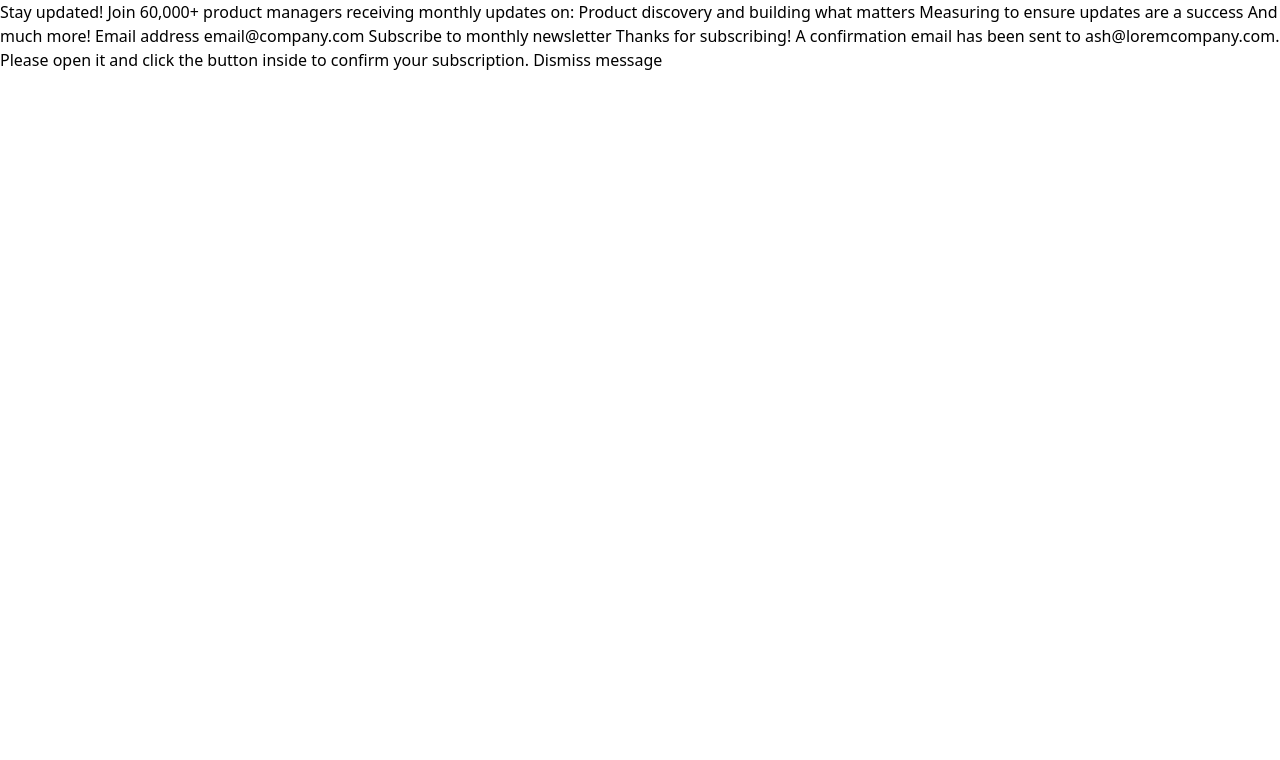
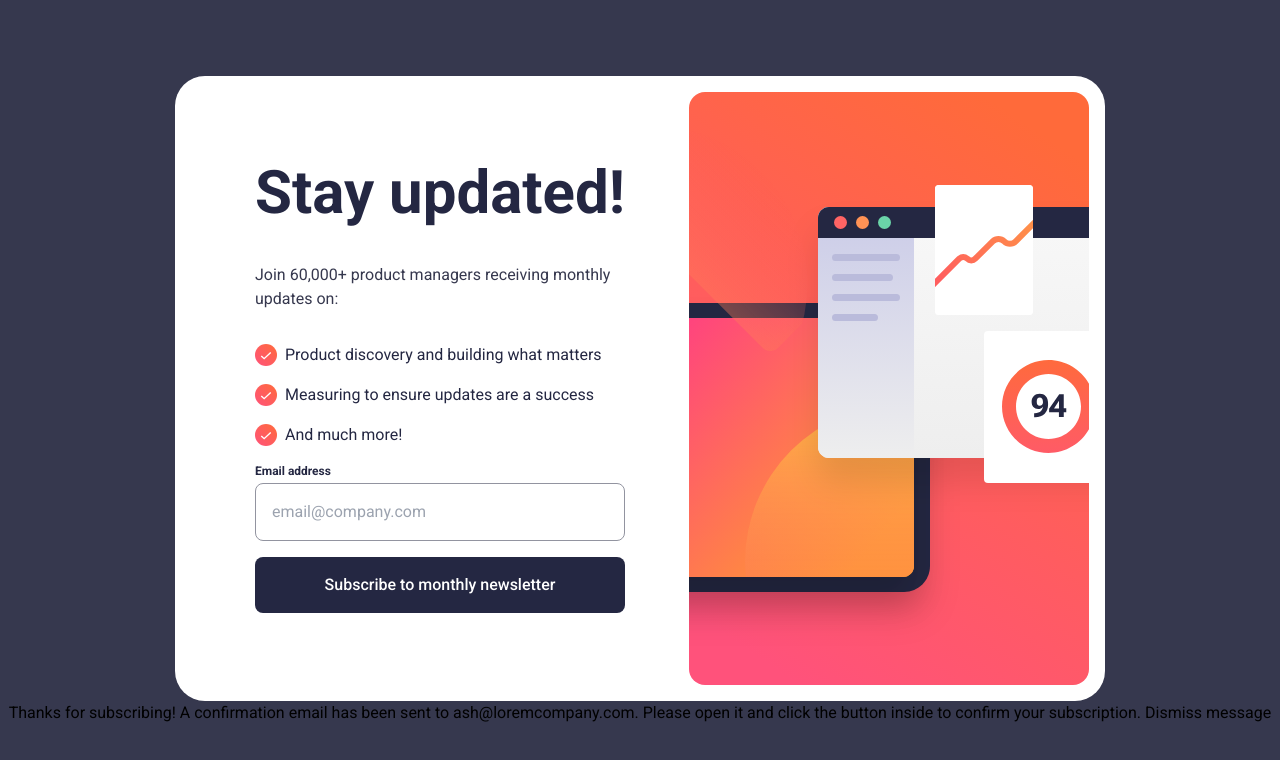
Before and after one commit to xStephx/newsletter-sign-up-form-with-success-message-challenge, a plain HTML site: page index.html in a window 1280 px wide. Drawn offline with nearby package versions, Linux system fonts and the light colour scheme.

Commit message:
added style for sign-up on desktop

```diff
--- a/index.html
+++ b/index.html
@@ -19,24 +19,56 @@
 
 </head>
 
-<body>
+<body class="font-Roboto bg-CharcoalGrey flex flex-col justify-center items-center min-h-screen">
+  <!-- Sign-up form start -->
+  <main class="bg-White flex md:flex-row flex-col p-4 rounded-[30px]">
+    <div class="flex flex-col justify-center p-16">
+      <h1 class="text-6xl text-DarkSlateGrey font-bold mb-10">
+        Stay updated!
+      </h1>
+      <p class="text-CharcoalGrey mb-8">
+        Join 60,000+ product managers receiving monthly <br> updates on:
+      </p>
+      <div class="flex flex-col">
+        <div class="flex pb-4">
+          <img src="assets/images/icon-success.svg" alt="Success Icon" class="w-[22px]">
+          <p class="ml-2 text-DarkSlateGrey">
+            Product discovery and building what matters
+          </p>
+        </div>
+        <div class="flex pb-4">
+          <img src="assets/images/icon-success.svg" alt="Success Icon" class="w-[22px]">
+          <p class="ml-2 text-DarkSlateGrey">
+            Measuring to ensure updates are a success
+          </p>
+        </div>
+        <div class="flex pb-4">
+          <img src="assets/images/icon-success.svg" alt="Success Icon" class="w-[22px]">
+          <p class="ml-2 text-DarkSlateGrey">
+            And much more!
+          </p>
+        </div>
+      </div>
+      <form class="flex flex-col">
+        <label class="text-xs text-DarkSlateGrey font-bold mb-1">
+          Email address
+        </label>
+        <input type="text" placeholder="email@company.com" class="p-4 border-[1px] border-Grey rounded-lg">
+      </form>
+      <button class="bg-DarkSlateGrey text-White font-medium rounded-lg p-4 mt-4">
+        Subscribe to monthly newsletter
+      </button>
+    </div>
+    <div>
+      <img src="assets/images/illustration-sign-up-desktop.svg" alt="Sign Up Desktop Illustration">
+    </div>
+  </main>
+  <!-- Sign-up form end -->
 
-  <!-- Sign-up form start -->
 
-  Stay updated!
 
-  Join 60,000+ product managers receiving monthly updates on:
 
-  Product discovery and building what matters
-  Measuring to ensure updates are a success
-  And much more!
 
-  Email address
-  email@company.com
-
-  Subscribe to monthly newsletter
-
-  <!-- Sign-up form end -->
 
   <!-- Success message start -->
 
```
